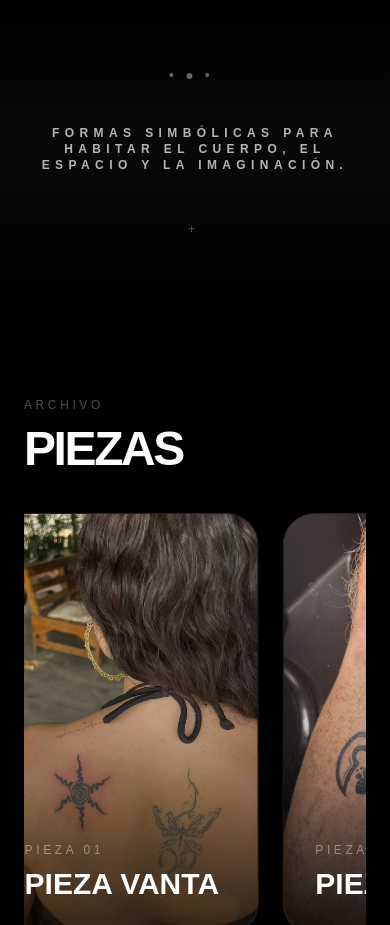
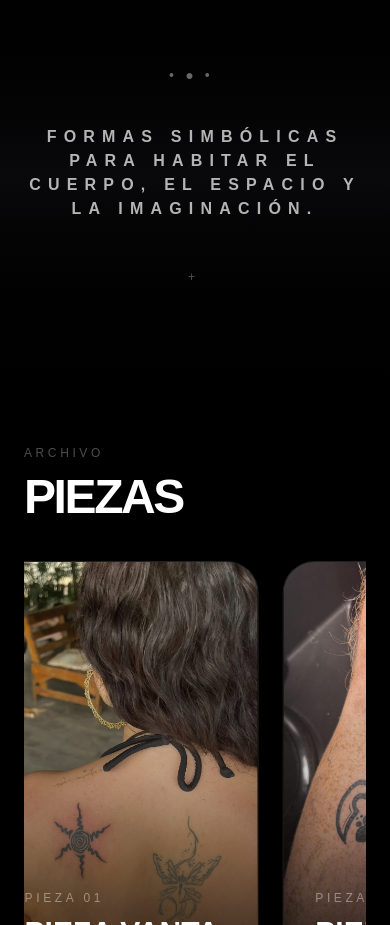
Before and after one commit to juancemenna-maker/Vanta-Sigil-Landing, a Next.js app: page / in a window 390 px wide. Shown: the part 940-1865 px from the top of the page. Built offline with nearby package versions, Linux system fonts and the light colour scheme.

Commit message:
manifest v5

```diff
--- a/app/page.tsx
+++ b/app/page.tsx
@@ -343,8 +343,10 @@ return (
     </div>
 
     {/* Main Statement */}
-    <h2 className="uppercase tracking-[0.45em] text-white/70 text-xs md:text-sm font-black">
-      Formas simbólicas para habitar el cuerpo, el espacio y la imaginación.
+    <h2 className="uppercase tracking-[0.45em] text-white/70 text-s md:text-sm font-black">
+      Formas simbólicas para habitar
+      el cuerpo, el espacio
+      y la imaginación.
     </h2>
 
     {/* Bottom Marker */}
```
